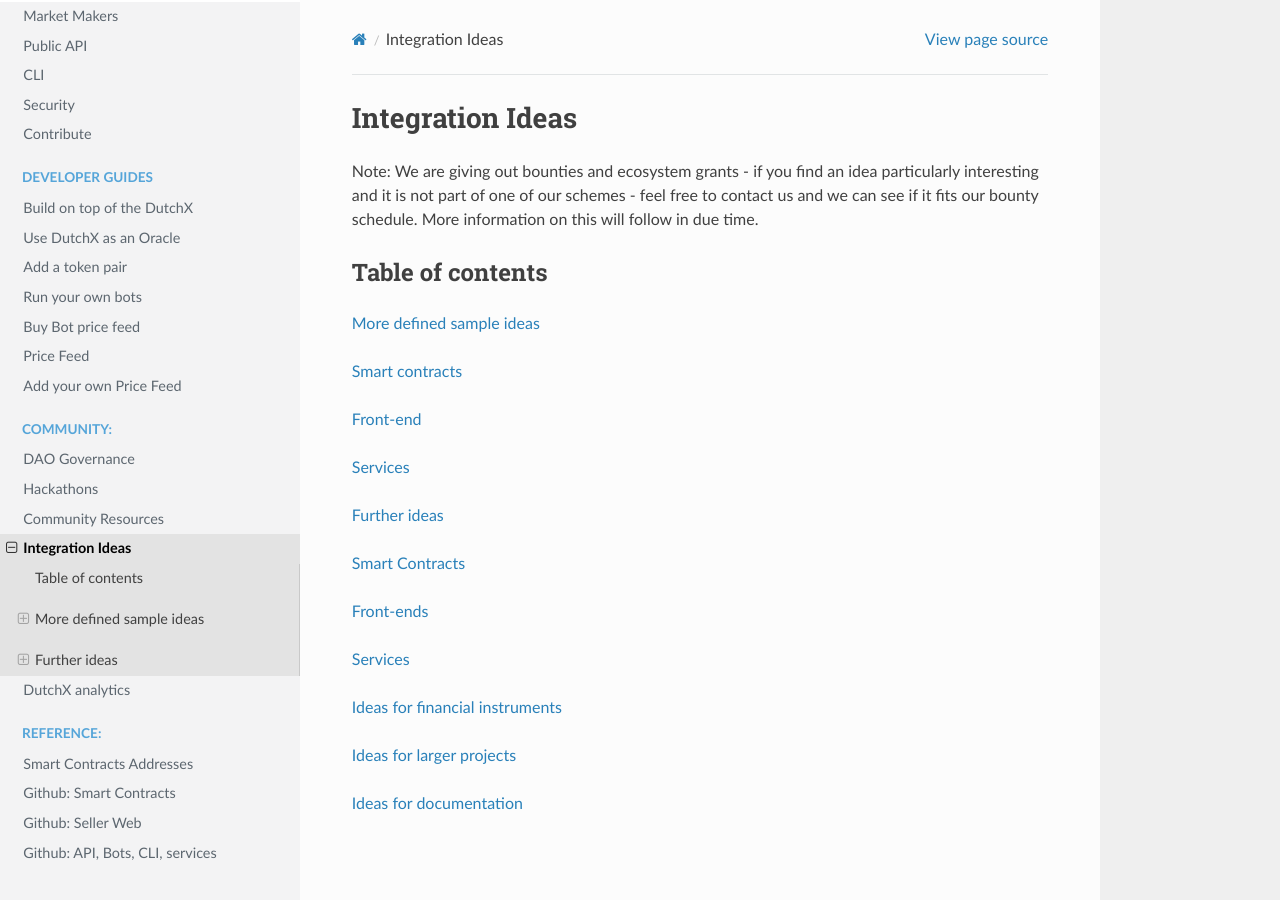
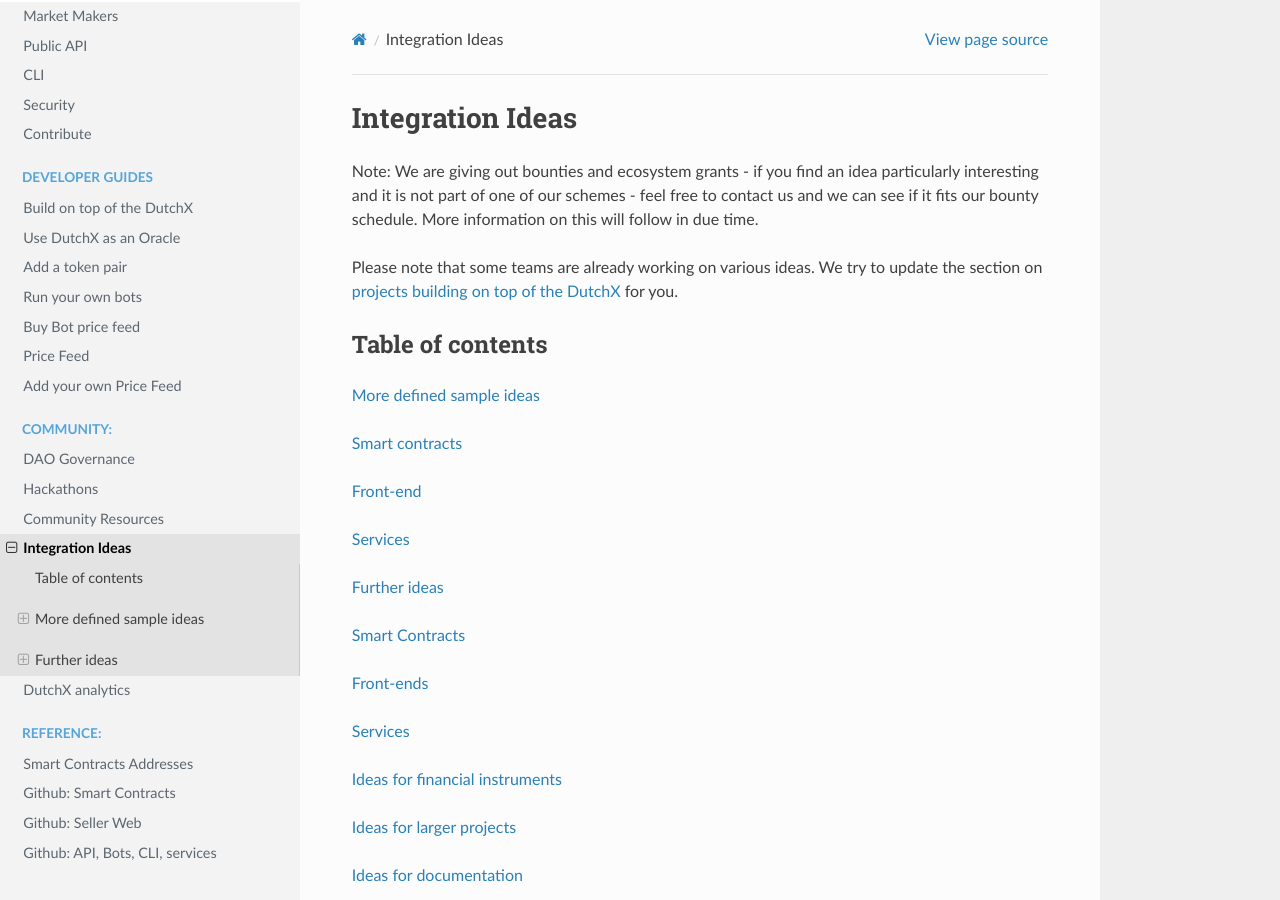
Before and after one commit to gnosis/dx-docs, a Sphinx documentation site: the page built from source/integration-ideas.md, in a window 1280 px wide and 900 px high. Built offline with Sphinx 7.4.7 and the Read the Docs theme 2.0.0, drawn with Linux system fonts in a browser that asks for light colours.

Commit message:
Update integration-ideas.md

```diff
--- a/source/integration-ideas.md
+++ b/source/integration-ideas.md
@@ -1,6 +1,8 @@
 # Integration Ideas
 
 Note: We are giving out bounties and ecosystem grants - if you find an idea particularly interesting and it is not part of one of our schemes - feel free to contact us and we can see if it fits our bounty schedule. More information on this will follow in due time.
+
+Please note that some teams are already working on various ideas. We try to update the section on [projects building on top of the DutchX](https://dutchx.readthedocs.io/en/latest/community-resources.html#projects-using-the-dutchx) for you.
 
 ### Table of contents
 
```
